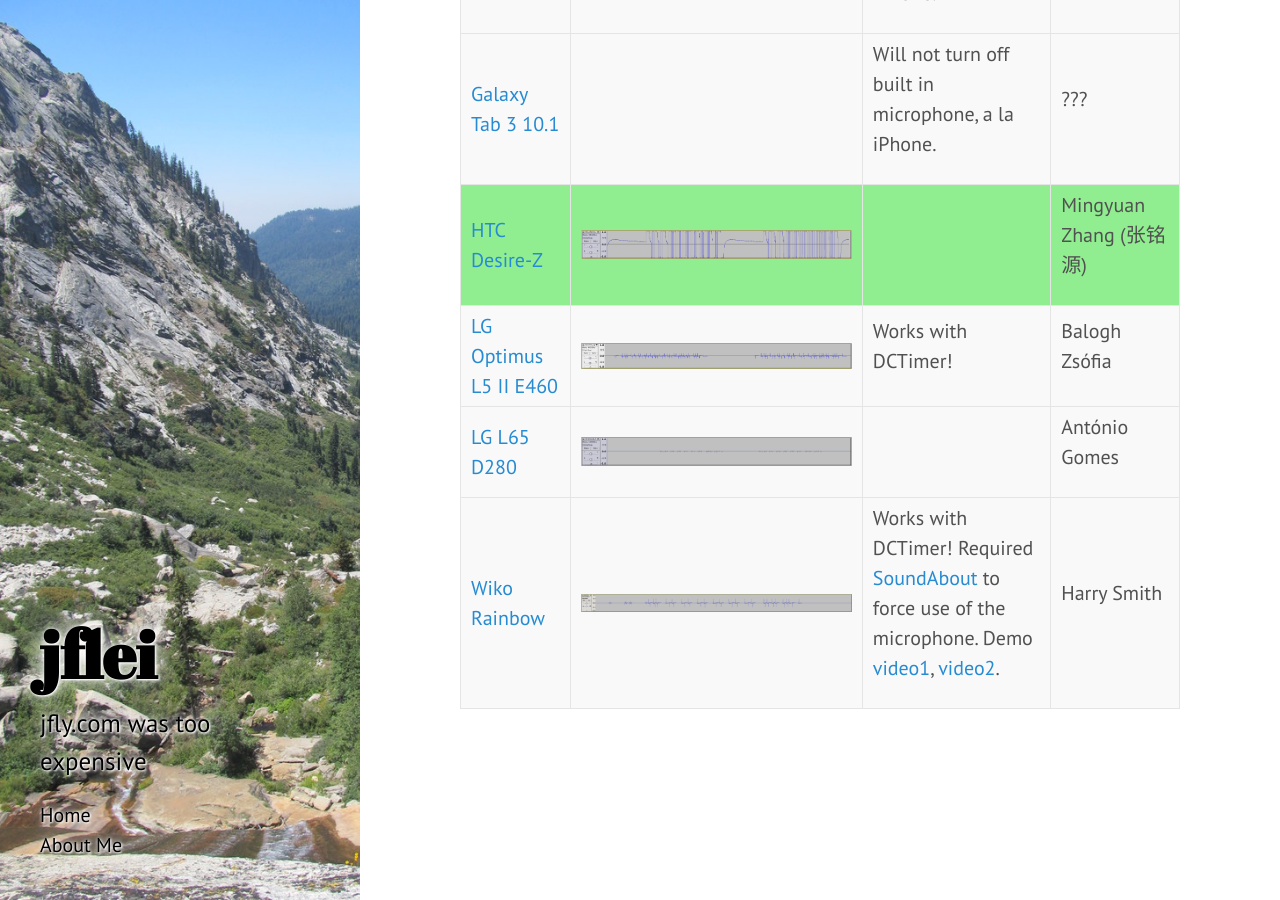
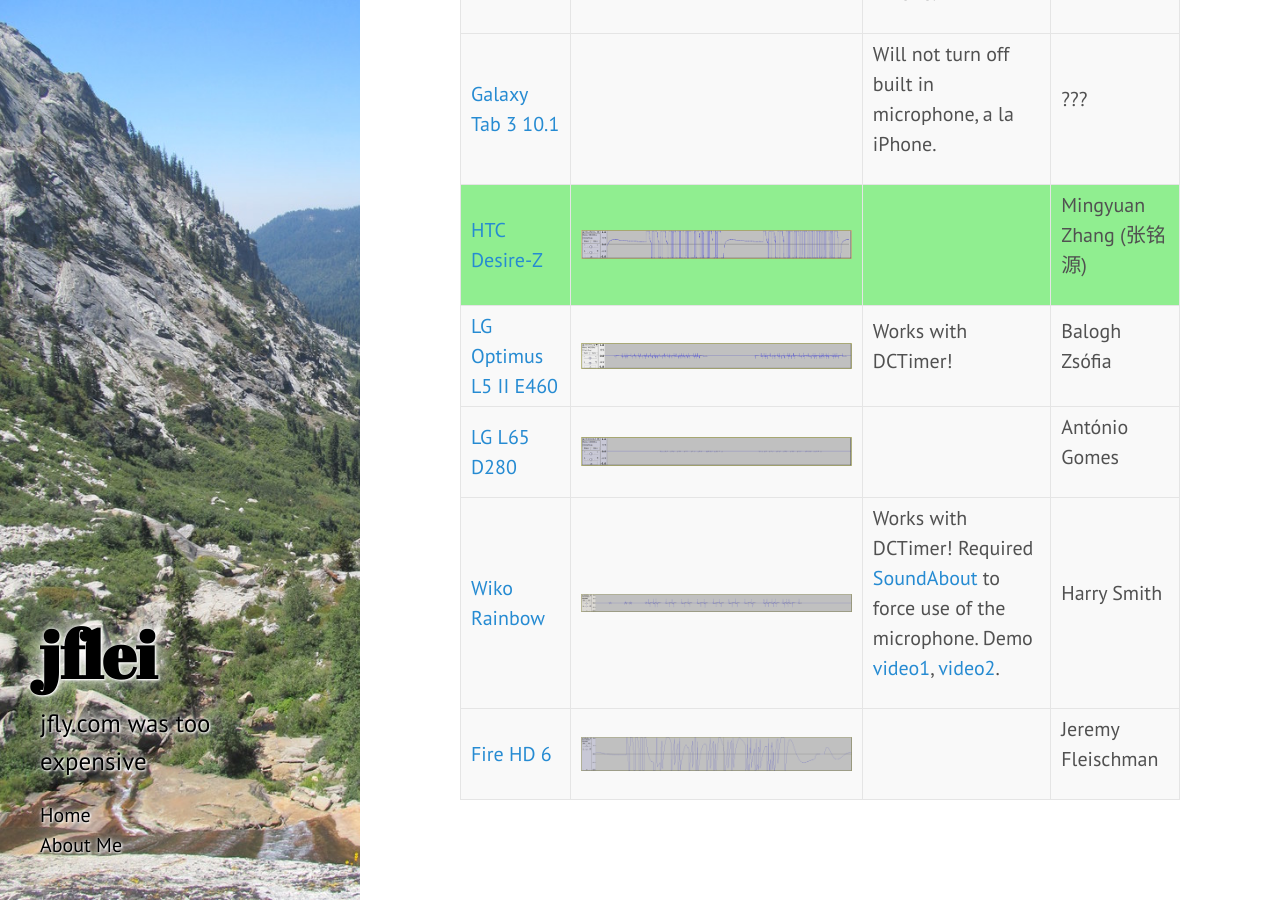
Before and after one commit to jfly/jfly.github.io, a Jekyll site: the page built from stackmat-phones.html, in a window 1280 px wide and 900 px high, scrolled down 1995 px. Built offline with Jekyll 4.4.1, drawn with Linux system fonts in a browser that asks for light colours.

Commit message:
Adding data for fire hd6. A pretty messy signal, unfortunately =( =(

```diff
--- a/_data/stackmat/phones.yml
+++ b/_data/stackmat/phones.yml
@@ -102,3 +102,8 @@
   url: http://www.gsmarena.com/wiko_rainbow-6807.php
   owner: Harry Smith
   note: Works with DCTimer! Required [SoundAbout](https://play.google.com/store/apps/details?id=com.woodslink.android.wiredheadphoneroutingfix&hl=en) to force use of the microphone. Demo [video1](https://www.youtube.com/watch?v=jOj3AKSnilE), [video2](https://www.youtube.com/watch?v=CjQXNHtHDu0).
+
+- phone: Fire HD 6
+  id: fire_hd6
+  url: http://www.gsmarena.com/amazon_fire_hd_6-6688.php
+  owner: Jeremy Fleischman
```
Also changed, not shown: public/stackmat/fire_hd6.png (added), 1 other file.
